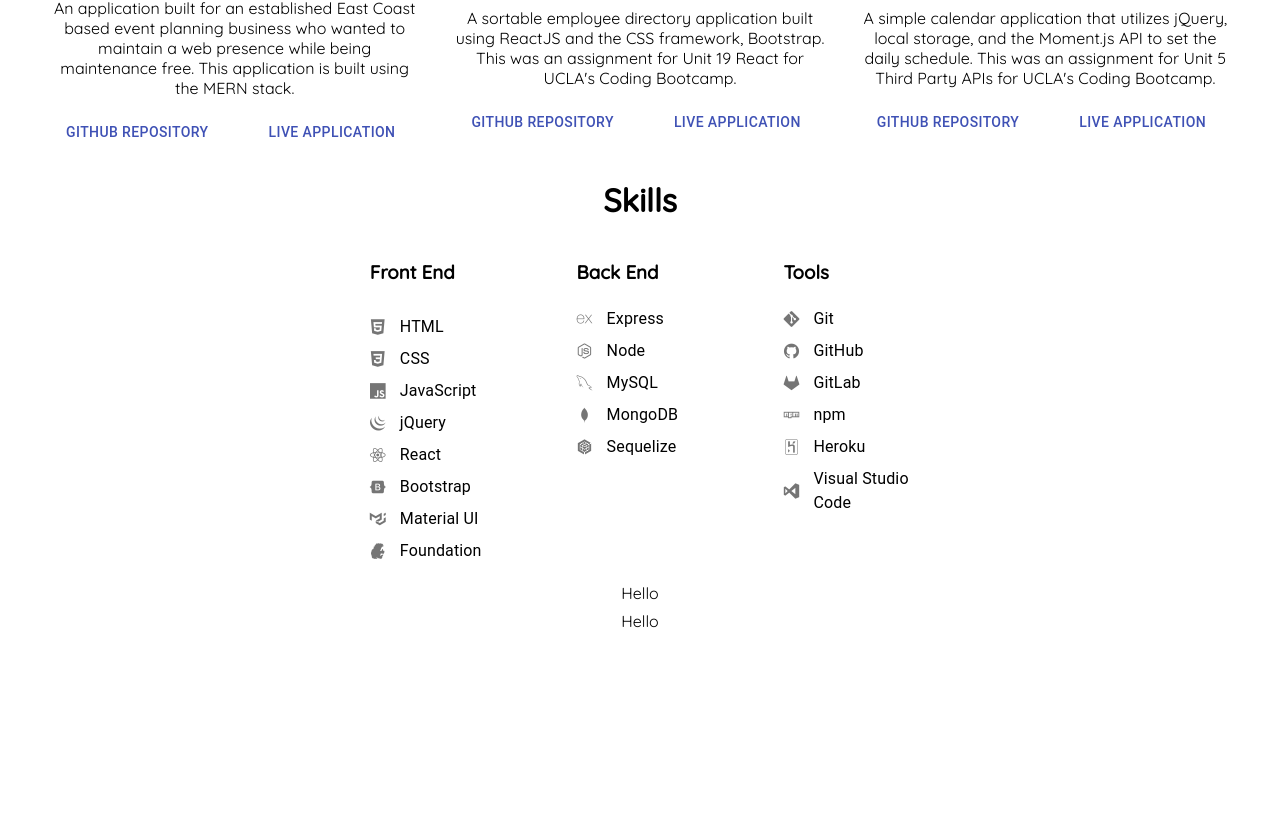
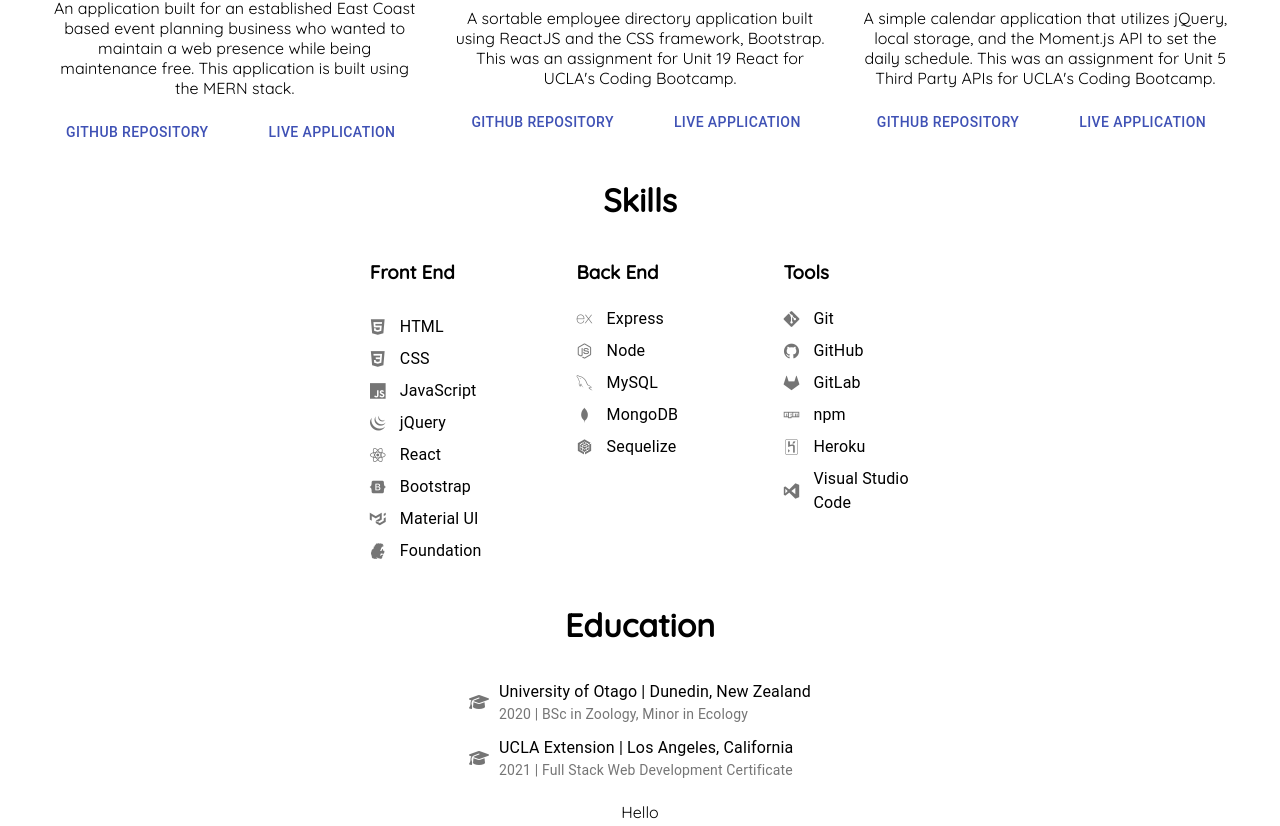
Before and after one commit to jonnahmarie/react-portfolio, a React (Create React App) app: page / in a window 1280 px wide. Shown: the part 1332-2158 px from the top of the page. Before the commit the page ends 1967 px from the top, so only its background shows below. Built offline with nearby package versions, Linux system fonts and the light colour scheme.

Commit message:
added education component

```diff
--- a/public/index.html
+++ b/public/index.html
@@ -13,6 +13,7 @@
     <link rel="manifest" href="%PUBLIC_URL%/manifest.json" />
     <link rel="preconnect" href="https://fonts.gstatic.com">
     <link href="https://fonts.googleapis.com/css2?family=Bebas+Neue&family=Quicksand:wght@400;500&display=swap" rel="stylesheet">
+    <script src="https://kit.fontawesome.com/07103dfd92.js" crossorigin="anonymous"></script>
     <link rel="stylesheet" href="https://cdn.jsdelivr.net/gh/devicons/devicon@v2.11.0/devicon.min.css">
 
     <title>Jonnah Marie Pangilinan || Full Stack Web Developer</title>
--- a/src/components/Education/index.js
+++ b/src/components/Education/index.js
@@ -1,10 +1,48 @@
 import React from 'react';
+import Container from '@material-ui/core/Container';
+import Grid from '@material-ui/core/Grid';
+import List from '@material-ui/core/List';
+import ListItem from '@material-ui/core/ListItem';
+import ListItemIcon from '@material-ui/core/ListItemIcon';
+import ListItemText from '@material-ui/core/ListItemText';
+import { makeStyles } from '@material-ui/core/styles';
+
+const useStyles = makeStyles((theme) => ({
+    icon: {
+        minWidth: '30px',
+    },
+    item: {
+        padding: 0
+    }
+}));
 
 const Education = () => {
+    const classes = useStyles();
+
     return(
-        <div>
-            <span>Hello</span>
-        </div>
+        <Container>
+            <div style={{textAlign:'center'}}>
+                <h1>Education</h1>
+            </div>
+            <Grid container>
+                <Grid item xs={12}>
+                    <List>
+                        <ListItem className={classes.item}>
+                            <ListItemIcon className={classes.icon}>
+                                <i className="fas fa-graduation-cap"></i>
+                            </ListItemIcon>
+                            <ListItemText primary='University of Otago | Dunedin, New Zealand' secondary='2020 | BSc in Zoology, Minor in Ecology' />
+                        </ListItem>
+                        <ListItem className={classes.item}>
+                            <ListItemIcon className={classes.icon}>
+                                <i className="fas fa-graduation-cap"></i>
+                            </ListItemIcon>
+                            <ListItemText primary='UCLA Extension | Los Angeles, California' secondary='2021 | Full Stack Web Development Certificate' />
+                        </ListItem>
+                    </List>
+                </Grid>
+            </Grid>
+        </Container>
     )
 }
 
--- a/src/components/Skills/index.js
+++ b/src/components/Skills/index.js
@@ -16,16 +16,12 @@
     }
 }));
 
-const center = {
-    textAlign:'center'
-}
-
 const Skills = () => {
     const classes = useStyles();
 
     return(
         <Container>
-            <div style={center}>
+            <div style={{textAlign:'center'}}>
                 <h1>Skills</h1>
             </div>
             <Grid container direction='row' justify='center' alignItems='flex-start' spacing={10}>
```
